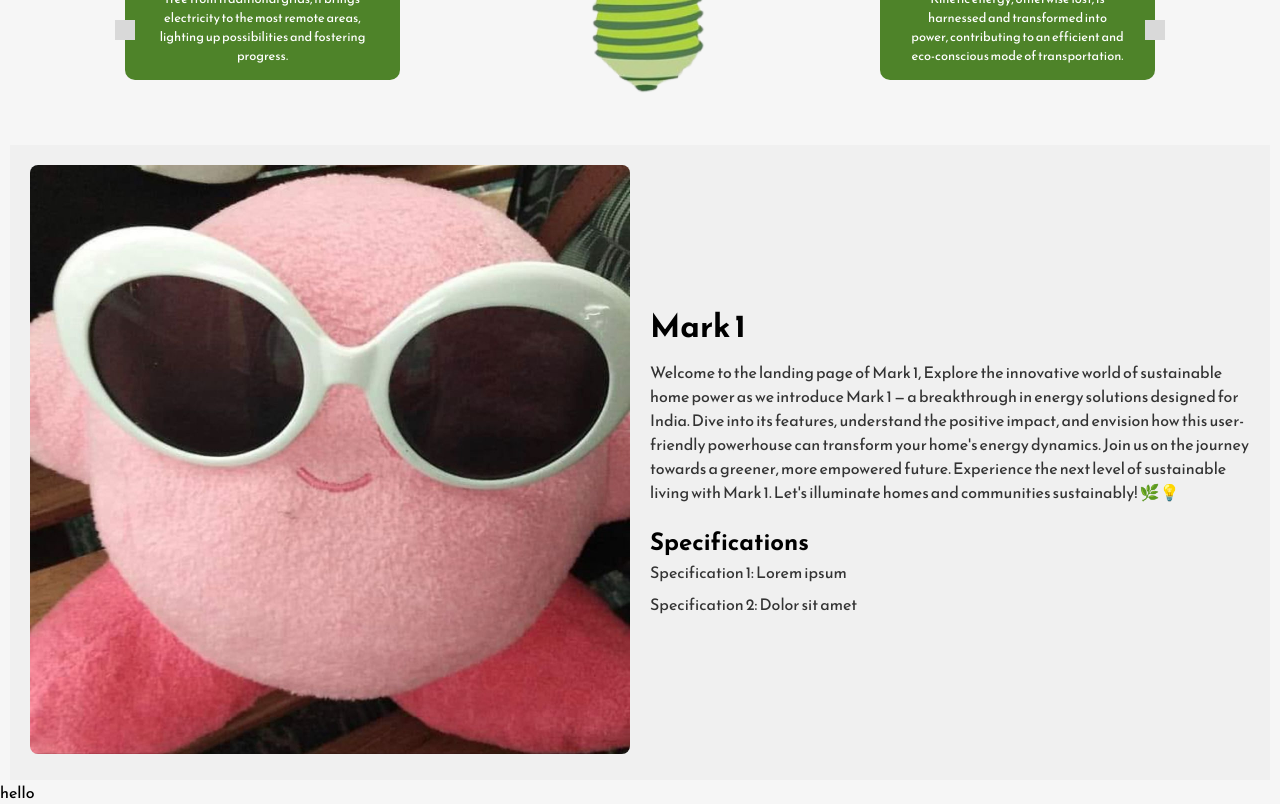
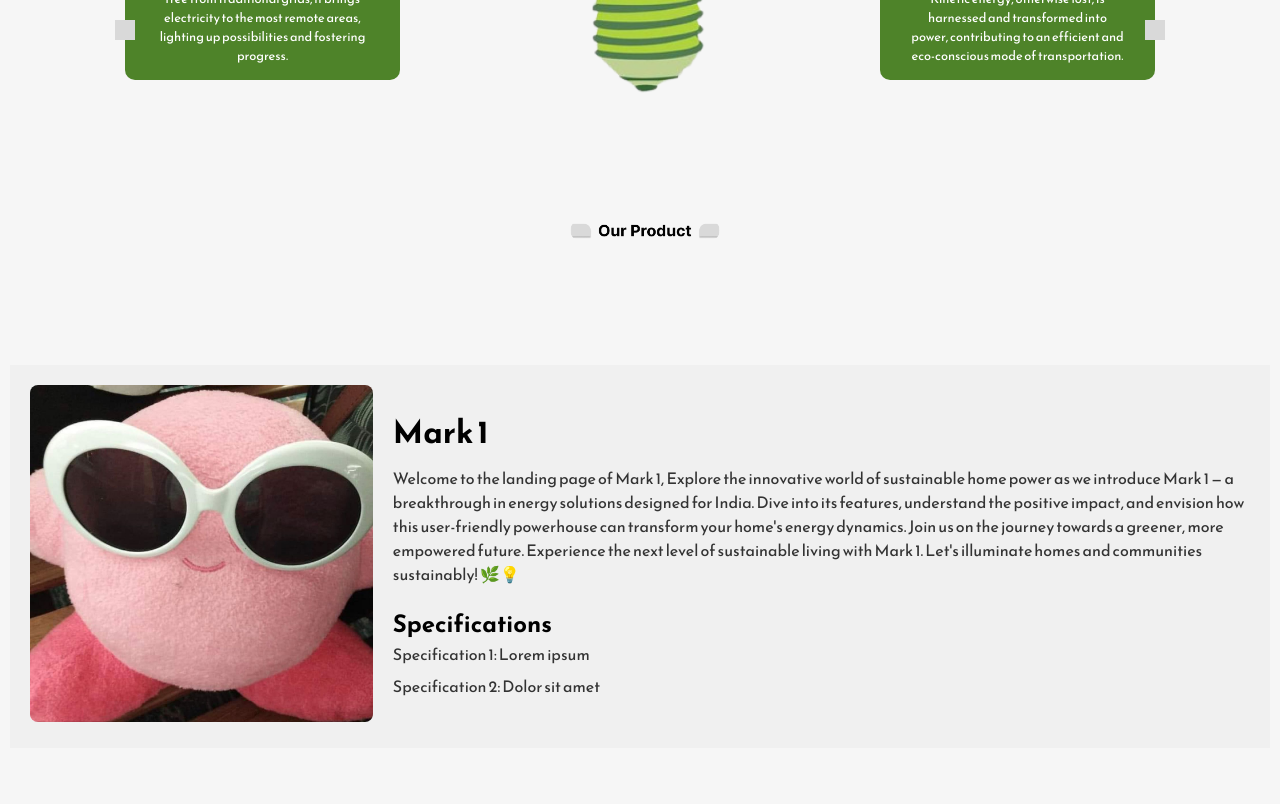
Before and after one commit to arshbhushan/MARK-1, a React (Create React App) app: page / in a window 1280 px wide. Shown: the part 2840-3644 px from the top of the page. Built offline with nearby package versions, Linux system fonts and the light colour scheme.

Commit message:
someChanges

```diff
--- a/package.json
+++ b/package.json
@@ -14,7 +14,7 @@
     "react-dom": "^18.2.0",
     "react-icons": "^5.0.1",
     "react-router-dom": "^6.22.1",
-    "react-scripts": "5.0.1",
+    "react-scripts": "^5.0.1",
     "react-slick": "^0.30.2",
     "react-transition-group": "^4.4.5",
     "slick-carousel": "^1.8.1",
--- a/src/App.js
+++ b/src/App.js
@@ -14,7 +14,7 @@ function App() {
     <OurGoals/>
     <OurProduct/>
     </div>
-    <div>hello</div>
+
     </>
   );
 }
--- a/src/components/OurProduct.js
+++ b/src/components/OurProduct.js
@@ -4,6 +4,9 @@ import './ourProduct.css'; // Import the CSS file
 
 const OurProduct = () => {
     return (
+        <>
+            <div className="goals-background-image-container"> <img src='/ourProduct.png' alt="Product Background" />
+            </div>
             <div className="our-product-container">
                 <div className="product-image">
                     {/* Your product image goes here */}
@@ -26,6 +29,7 @@ const OurProduct = () => {
                     </ul>
                 </div>
             </div>
+        </>
     );
 };
 
--- a/src/components/ourProduct.css
+++ b/src/components/ourProduct.css
@@ -7,11 +7,12 @@
     margin-top: 35px;
     margin-left: 10px;
     margin-right: 10px;
+    margin-bottom: 40px;
     background-color: #f0f0f0;
   }
 
   .product-image {
-    flex: 1;
+    flex: 0.4;
     margin-right: 20px; /* Adjust margin as needed */
   }
 
```
Also changed, not shown: public/ourProduct.png (added), 1 other file (tests, documents, lock files or other folders). Lines whose indentation alone changed are shown as unchanged.
